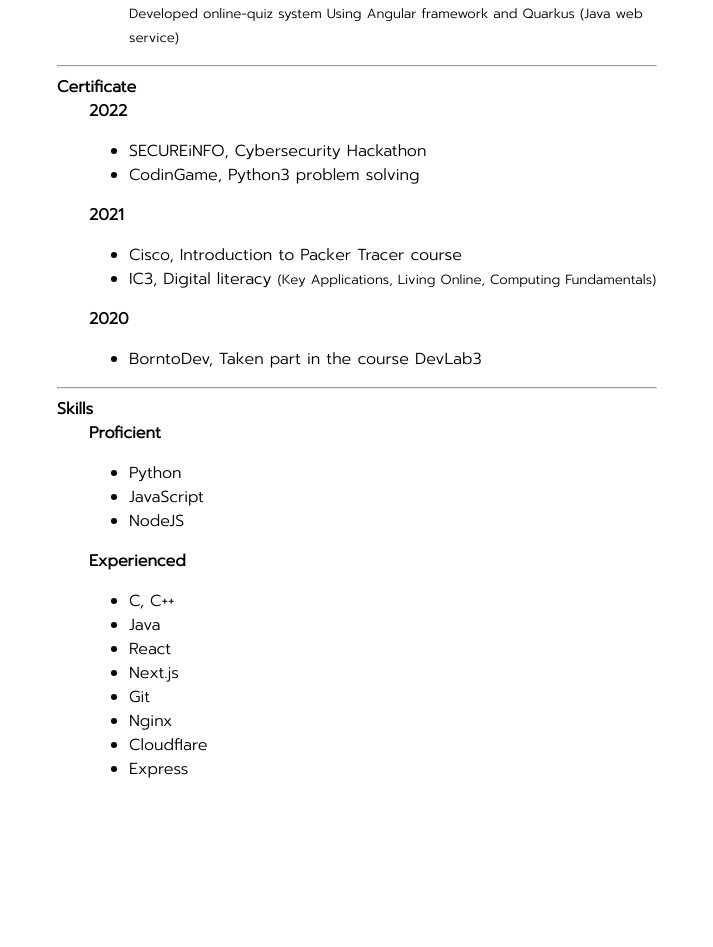
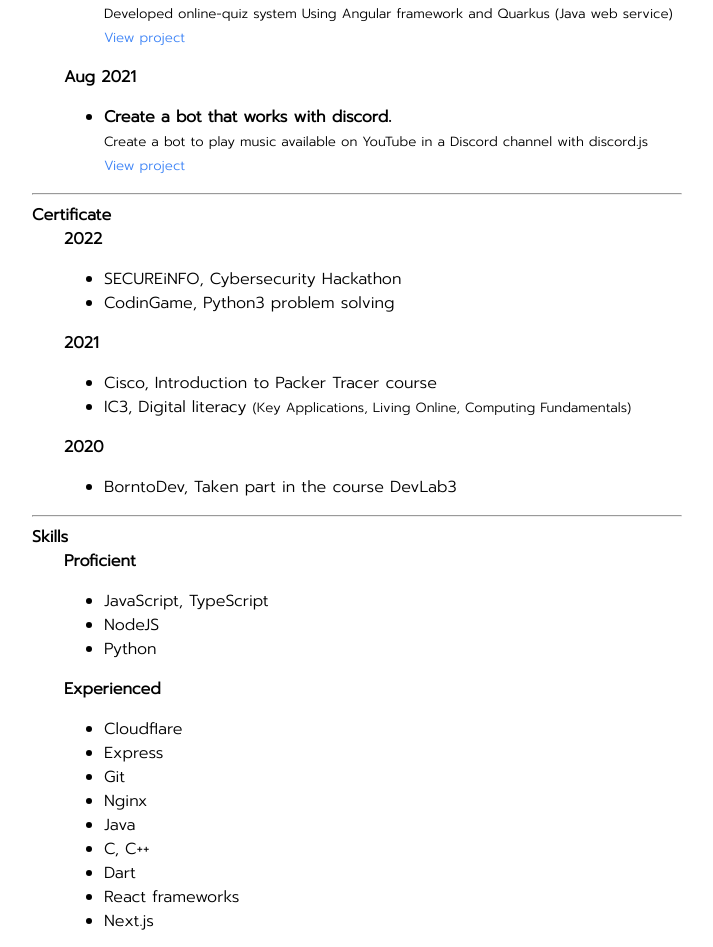
Before and after one commit to apiiisit/apiiisit.me, an Angular app: page / in a window 1280 px wide. Shown: the part 485-1432 px from the top of the page, without its empty margins (283-996 px from the left). Before the commit the page ends 1306 px from the top, so only its background shows below. Built offline with nearby package versions, Linux system fonts and the light colour scheme.

Commit message:
add experience

```diff
--- a/src/app/app.component.html
+++ b/src/app/app.component.html
@@ -57,7 +57,16 @@
                     <li>
                         <span>Developer Intern, CDG System Ltd. (Bangkok, Thailand)</span>
                         <br>
-                        <small>Developed online-quiz system Using Angular framework and Quarkus (Java web service)</small>
+                        <small>Developed online-quiz system Using Angular framework and Quarkus (Java web service) <a href="https://github.com/apiiisit/online-quiz" target="_blank">View project</a></small>
+                    </li>
+                </ul>
+
+                <span>Aug 2021</span>
+                <ul>
+                    <li>
+                        <span>Create a bot that works with discord.</span>
+                        <br>
+                        <small>Create a bot to play music available on YouTube in a Discord channel with discord.js <a href="https://github.com/apiiisit/zeno" target="_blank">View project</a></small>
                     </li>
                 </ul>
 
@@ -98,21 +107,22 @@
 
                 <span>Proficient</span>
                 <ul>
+                    <li>JavaScript, TypeScript</li>
+                    <li>NodeJS</li>
                     <li>Python</li>
-                    <li>JavaScript</li>
-                    <li>NodeJS</li>
                 </ul>
 
                 <span>Experienced</span>
                 <ul>
-                    <li>C, C++</li>
-                    <li>Java</li>
-                    <li>React</li>
-                    <li>Next.js</li>
+                    <li>Cloudflare</li>
+                    <li>Express</li>
                     <li>Git</li>
                     <li>Nginx</li>
-                    <li>Cloudflare</li>
-                    <li>Express</li>
+                    <li>Java</li>
+                    <li>C, C++</li>
+                    <li>Dart</li>
+                    <li>React frameworks</li>
+                    <li>Next.js</li>
                 </ul>
 
             </div>
--- a/src/app/app.component.scss
+++ b/src/app/app.component.scss
@@ -1,6 +1,6 @@
 .container {
     display: block;
-    max-width: 600px;
+    max-width: 650px;
     margin: 0 auto;
     padding: 1em;
 }
@@ -14,9 +14,9 @@
     flex-wrap: wrap;
 }
 
-.contact a {
+a {
     text-decoration: none;
-    color: #2C74B3;
+    color: #3b82f6;
 }
 
 .contact .content {
```
Also changed, not shown: src/assets/mail.svg.
